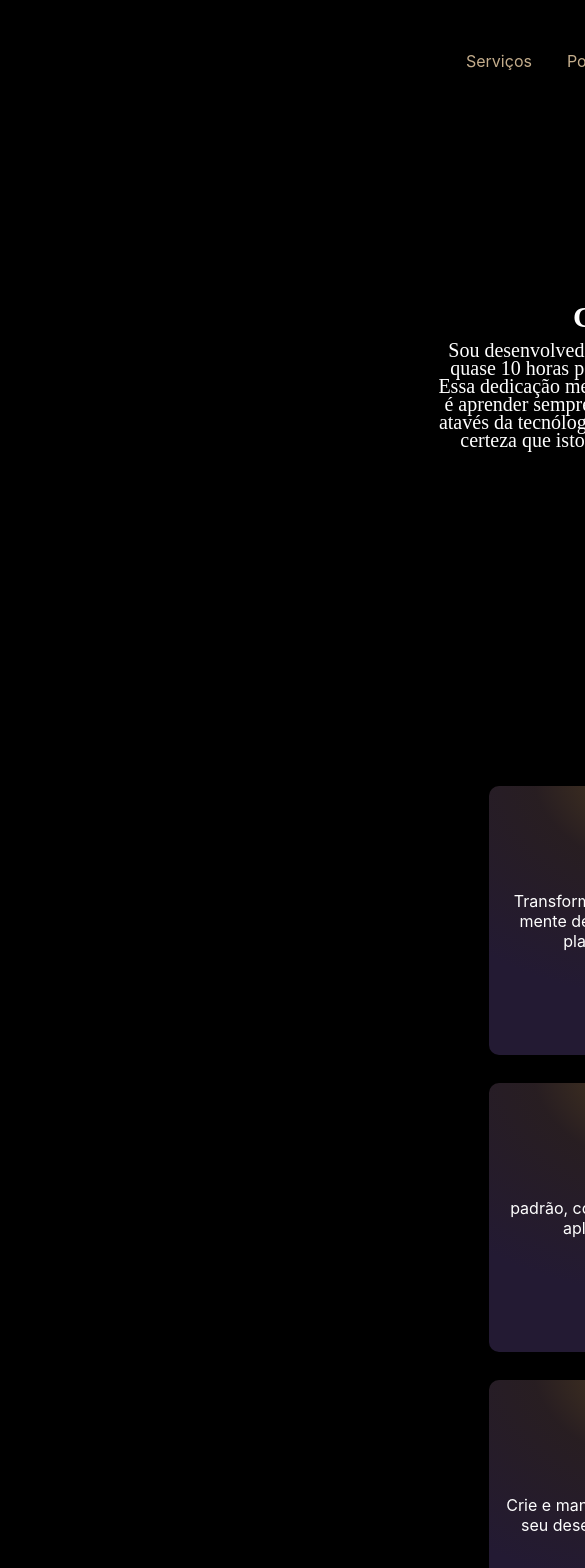
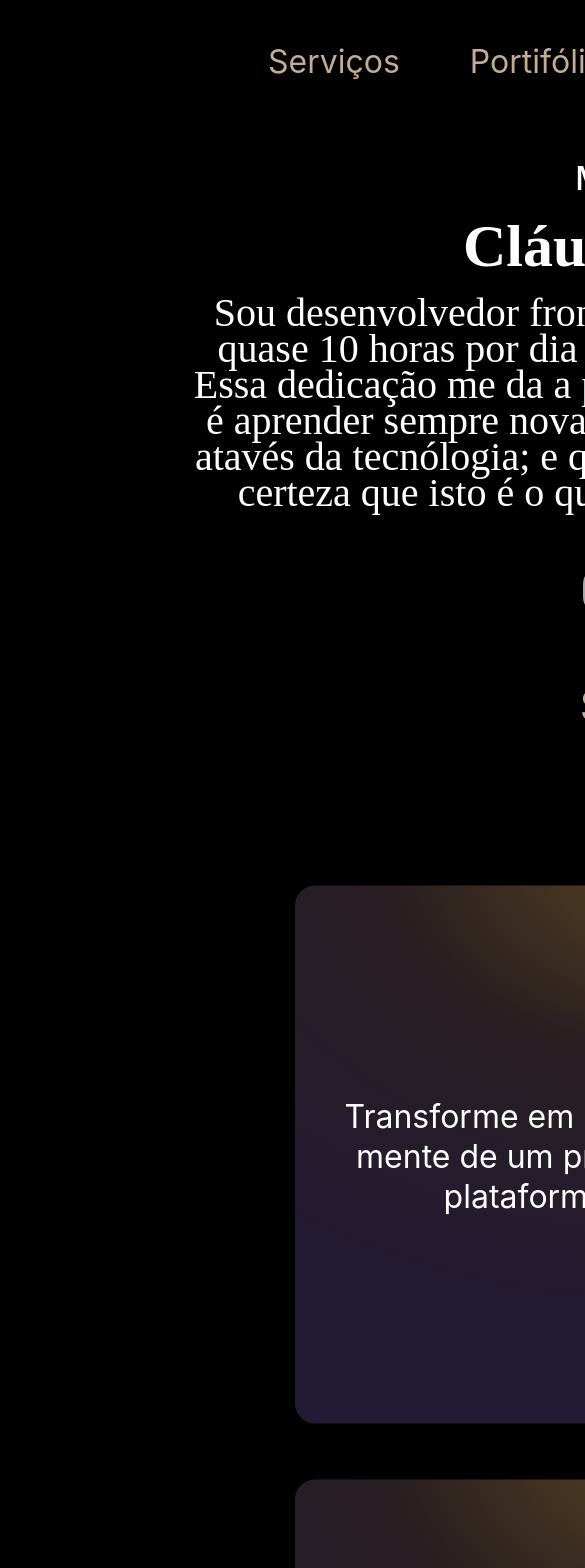
Before and after one commit to claudioares/my_personal_page, a React (Vite) app: page / in a window 390 px wide. Shown: the top 1568 px of the page, 585 px wide, since content can reach past the window. Built offline with nearby package versions, Linux system fonts and the light colour scheme.

Commit message:
add confg. para mobile

```diff
--- a/src/components/Header/styles.css
+++ b/src/components/Header/styles.css
@@ -10,8 +10,6 @@
     left: 0;
 
     z-index: 1;
-
-
 }
 .conponent_header{
     display: flex;
--- a/src/components/Main/Portifolio/index.jsx
+++ b/src/components/Main/Portifolio/index.jsx
@@ -10,7 +10,7 @@ function Portifolio () {
                 </h1>
                 <div className='content_skills_icons'>
                     <strong>Minhas skills</strong>
-                    <img src={skills_icons} alt='icones de skills do usuario' />
+                    <img src={skills_icons} alt='icones de skills do usuario' className='imagen_portifolio' />
                 </div>
                 <div className='content_discription'>
                     <div className='card' id='ui_ux'>
--- a/src/global_styles/index.css
+++ b/src/global_styles/index.css
@@ -28,6 +28,12 @@ li {
 a{
   text-decoration: none;
   cursor: pointer;
+}
+@media (max-width: 1058px){
+  .conponent_header{
+    align-items: center;
+    gap: 10%;
+  }
 }
 @media (max-width: 1024px) {
   .user_presentación{
@@ -72,9 +78,24 @@ a{
   display: none;
  }
 }
-@media (max-width: 1058px){
-  .conponent_header{
-    align-items: center;
-    gap: 10%;
+@media (max-width: 425px) {
+  .container_page{
+    transform: scale3d(1,1,1);
+  }
+  .container_header{
+    transform: scale3d(2,2,1);
+  }
+  .section_body_page{
+    transform: scale3d(2,2,2);
+  }
+  .content_services{
+    transform: scale3d(2,2,2);
+    margin: 40% 0;
+  }
+  .presents_sections{
+    transform: scale3d(1.2,1.2,1);
+  }
+  .imagen_portifolio{
+    display: none;
   }
 }
```
